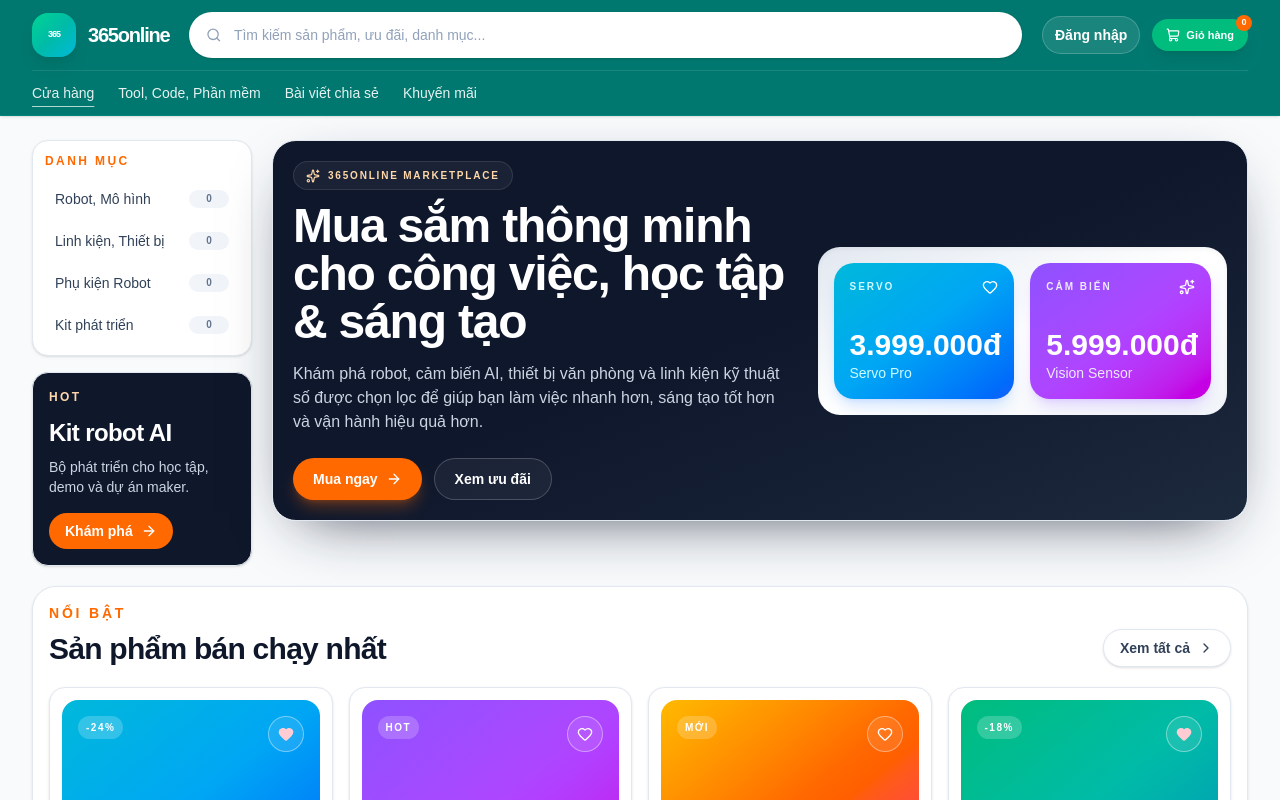
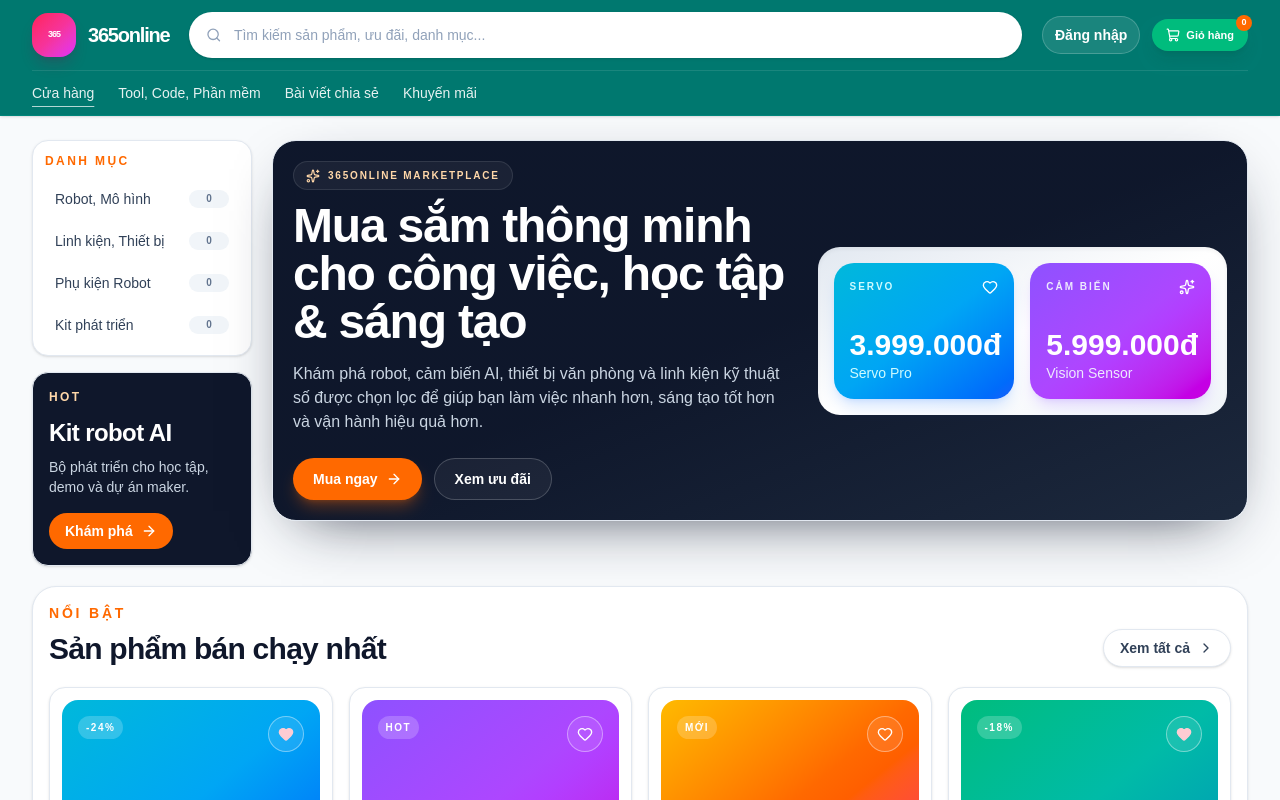
Before and after one commit to rongtrai/365online, a Next.js app: page / in a window 1280 px wide. Shown: the top 800 px of the page. Built offline with nearby package versions, Linux system fonts and the light colour scheme; no server answers; the database is empty.

Commit message:
update: sync header logo badge color with footer logo

```diff
--- a/src/components/header.tsx
+++ b/src/components/header.tsx
@@ -37,7 +37,7 @@
             </button>
 
             <div className="flex items-center gap-3">
-              <div className="flex h-11 w-11 items-center justify-center rounded-2xl bg-gradient-to-br from-emerald-400 via-teal-500 to-cyan-500 text-[9px] font-black tracking-[-0.12em] text-white shadow-lg shadow-teal-900/20">
+              <div className="flex h-11 w-11 items-center justify-center rounded-2xl bg-gradient-to-br from-rose-500 via-pink-500 to-fuchsia-500 text-[9px] font-black tracking-[-0.12em] text-white shadow-lg shadow-pink-900/20">
                 365
               </div>
               <div className="leading-none">
```
